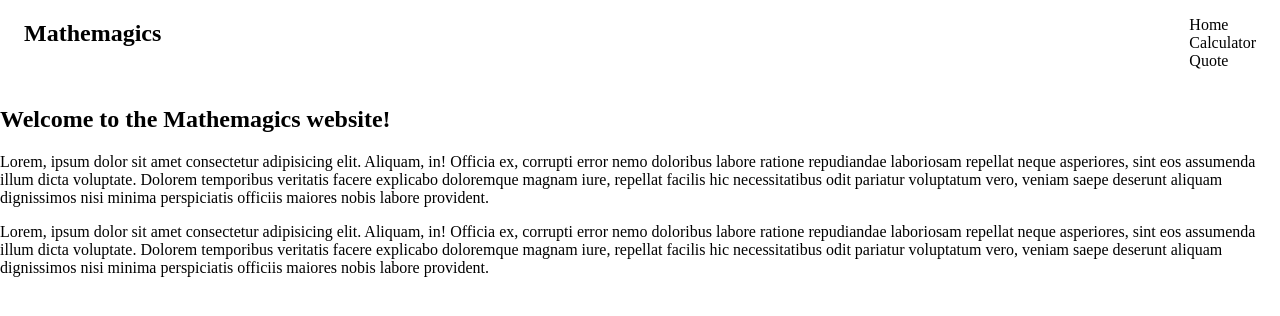
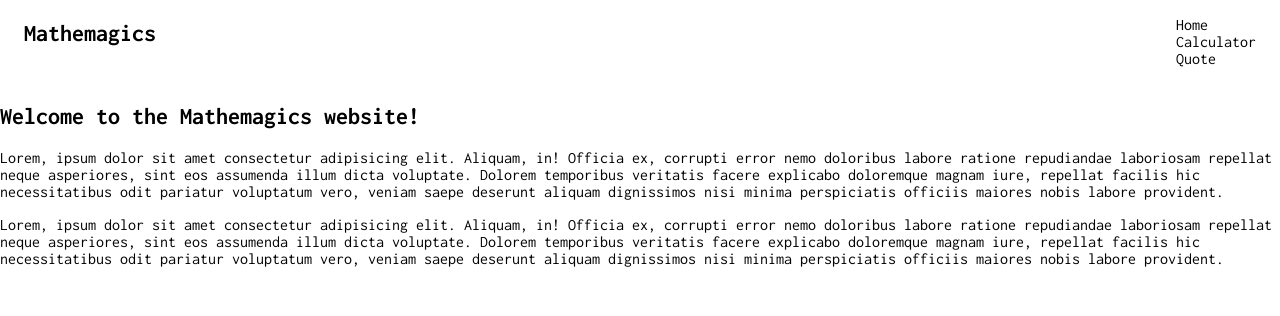
Before and after one commit to Danie12345/mathemagics, a React (Create React App) app: page /home in a window 1280 px wide. Shown: the top 316 px of the page. Built offline with nearby package versions, Linux system fonts and the light colour scheme.

Commit message:
Add global font

```diff
--- a/src/index.css
+++ b/src/index.css
@@ -1,9 +1,12 @@
+@import url('https://fonts.googleapis.com/css2?family=Inconsolata:wght@200;300;400;500;600;700;800;900&display=swap');
+
 html,
 body {
   width: 100%;
   height: 100%;
   margin: 0%;
   padding: 0%;
+  font-family: 'Inconsolata', monospace, sans-serif;
 }
 
 ul,
```
Also changed, not shown: src/components/nav/Nav.css (line endings or trailing spaces).
